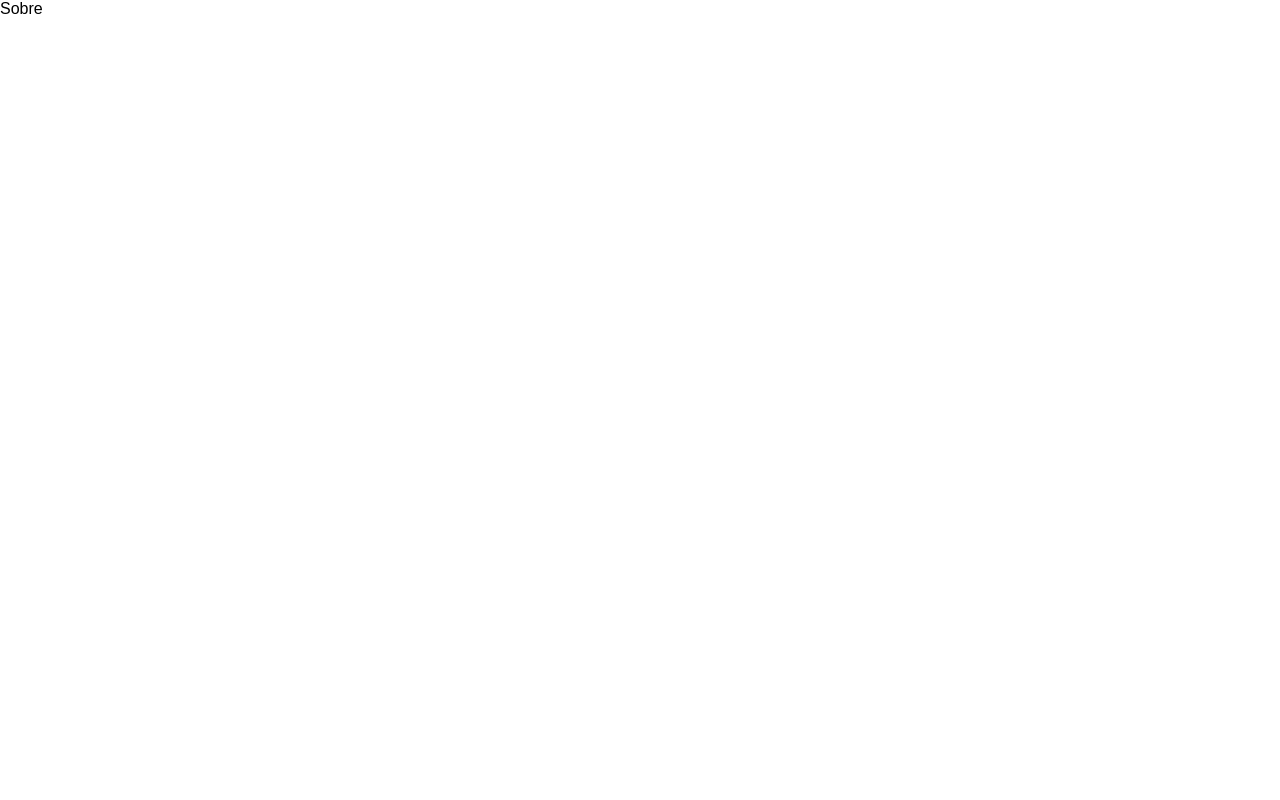
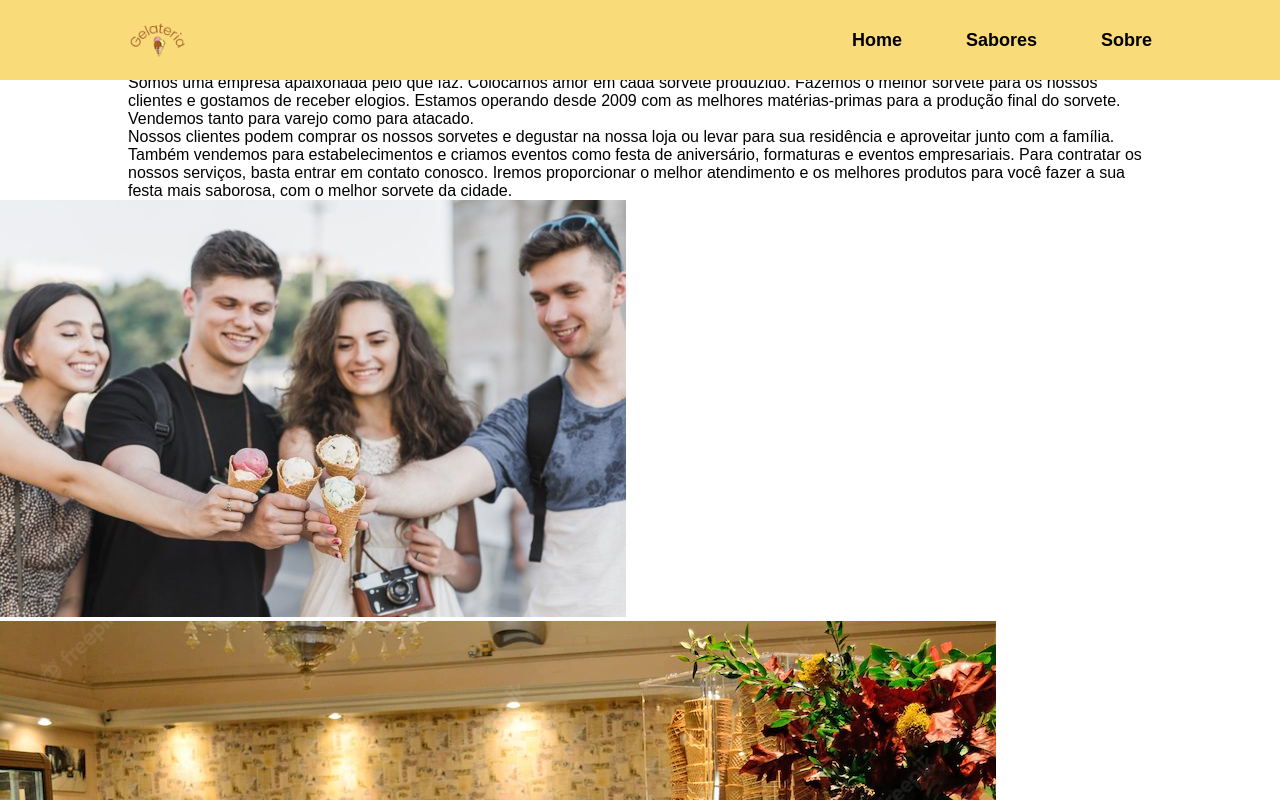
Before and after one commit to Renato007/Projeto-React-Sorveteria, a React (Create React App) app: page /sobre in a window 1280 px wide. Shown: the top 800 px of the page. Built offline with nearby package versions, Linux system fonts and the light colour scheme.

Commit message:
estrutura da página sobre

```diff
--- a/src/paginas/sobre/index.js
+++ b/src/paginas/sobre/index.js
@@ -1,9 +1,51 @@
-import "./style.css"
+import Rodape from "../../compomentes/Rodape";
+import Topo from "../../compomentes/Topo";
+
+import "./style.css";
 
 export default function Sobre() {
-    return(
-      <div>
-        Sobre
-      </div>
-    )
-  }
+  return (
+    <div>
+      <Topo />
+      <main>
+        <section className="secao-banner-sobre">
+          <div className="titulo-banner-sobre">
+            <h1>A GELATERIA</h1>
+          </div>
+        </section>
+
+        <section className="container-secao-sobre-nos">
+          <div className="limitar-secao">
+            <h2>Sobre Nós</h2>
+            <span>Nós simplesmente amamos sorvete!</span>
+            <p>
+              Somos uma empresa apaixonada pelo que faz. Colocamos amor em cada
+              sorvete produzido. Fazemos o melhor sorvete para os nossos
+              clientes e gostamos de receber elogios. Estamos operando desde
+              2009 com as melhores matérias-primas para a produção final do
+              sorvete. Vendemos tanto para varejo como para atacado.
+            </p>
+            <p>
+              Nossos clientes podem comprar os nossos sorvetes e degustar na
+              nossa loja ou levar para sua residência e aproveitar junto com a
+              família. Também vendemos para estabelecimentos e criamos eventos
+              como festa de aniversário, formaturas e eventos empresariais. Para
+              contratar os nossos serviços, basta entrar em contato conosco.
+              Iremos proporcionar o melhor atendimento e os melhores produtos
+              para você fazer a sua festa mais saborosa, com o melhor sorvete da
+              cidade.
+            </p>
+          </div>
+        </section>
+
+        <section className="container-secao-imagens">
+          <div>
+            <img src="assets/img/sobre-image.jpg" alt="pessoas comendo sorvete" />
+            <img src="assets/img/sorveteria.jpg" alt="loja sorveteria" />
+          </div>
+        </section>
+      </main>
+      <Rodape/>
+    </div>
+  );
+}
```
